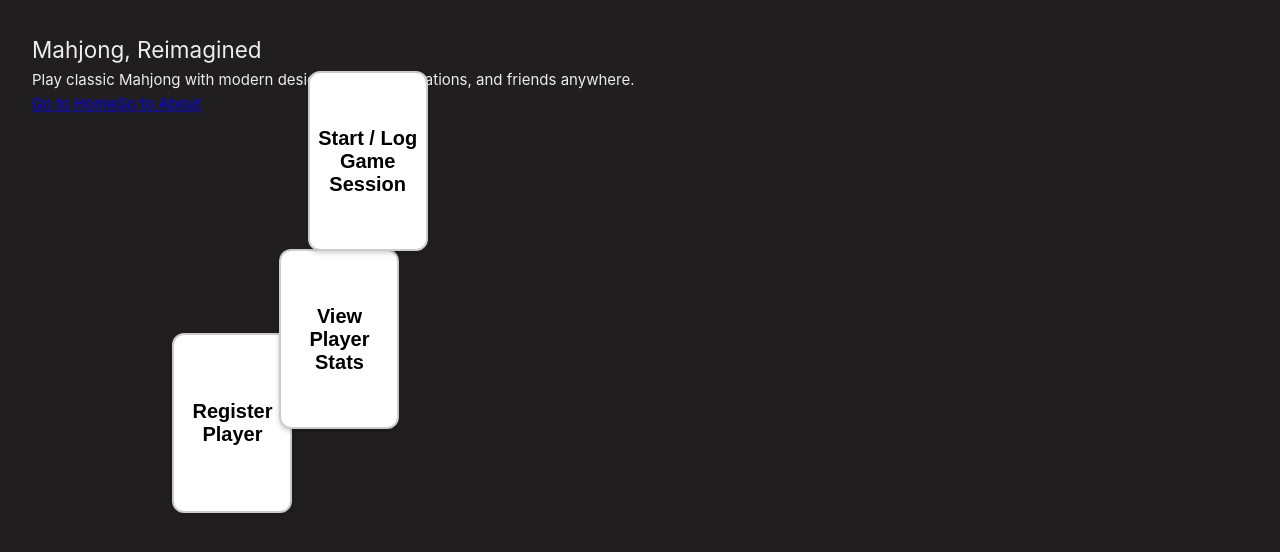
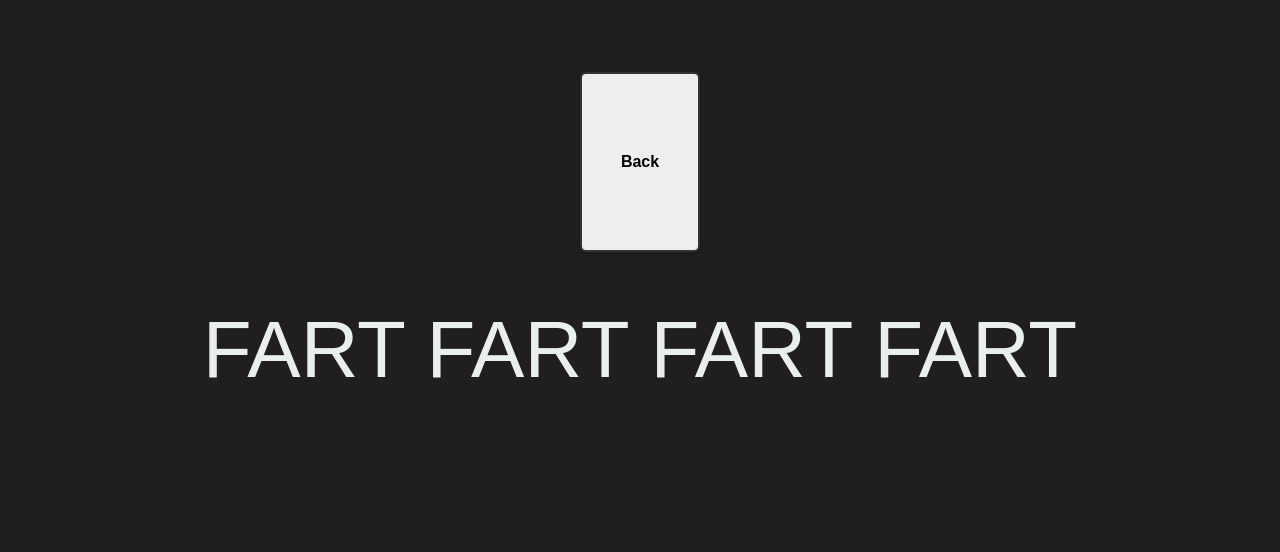
Before and after one commit to dismint/maia, a Vue app: page /start-log-game-session in a window 1280 px wide. Shown: the top 552 px of the page. Built offline with nearby package versions, Linux system fonts and the light colour scheme; the HTML template or start-up script is replaced by a standard one.

Commit message:
add changes

```diff
--- a/src/App.vue
+++ b/src/App.vue
@@ -1,58 +1,36 @@
 <template>
-  <!-- Runaway Buttons -->
-  <div
-    ref="container"
-    class="app-container"
-    @mousemove="onMouseMove"
-  >
+  <!-- Landing page with runaway buttons -->
+  <div v-if="isLandingPage" ref="container" class="app-container" @mousemove="onMouseMove">
     <button
       v-for="(button, index) in buttons"
       :key="index"
-      :style="{
-        position: 'absolute',
-        left: button.x + 'px',
-        top: button.y + 'px'
-      }"
+      :style="{ position: 'absolute', left: button.x + 'px', top: button.y + 'px' }"
       @click="handleClick(index)"
     >
       {{ buttonLabels[index] }}
     </button>
   </div>
 
-  <!-- Partner's content (commented out) -->
-  <div class="">
-    <section class="">
-      <h1 class="">
-        Mahjong, Reimagined
-      </h1>
-      <p class="">
-        Play classic Mahjong with modern design, smooth animations, and friends anywhere.
-      </p>
-
-      <div class="flex justify-center gap-4">
-        <nav>
-          <RouterLink to="/">Go to Home</RouterLink>
-          <RouterLink to="/about">Go to About</RouterLink>
-        </nav>
-        <main>
-          <RouterView />
-        </main>
-      </div>
-    </section>
+  <!-- Router content for other pages -->
+  <div v-else class="router-container">
+    <button class="back-btn" @click="goBack">Back</button>
+    <div class="page-text">
+      <RouterView />
+    </div>
   </div>
 </template>
 
 <script lang="ts">
-import { ref } from 'vue'
+import { ref, computed } from 'vue'
 import { useRunawayButtons } from './useRunawayButtons'
-
-// Partner's imports (commented out)
-import { RouterLink, RouterView } from 'vue-router'
+import { useRouter, useRoute, RouterView } from 'vue-router'
 
 export default {
   setup() {
     const container = ref<HTMLElement | null>(null)
     const { buttons, moveButton } = useRunawayButtons(3)
+    const router = useRouter()
+    const route = useRoute()
 
     const buttonLabels = [
       "Register Player",
@@ -60,14 +38,20 @@ export default {
       "Start / Log Game Session"
     ]
 
-    const buttonMessages = [
-      "Justin watches ryan constantly.",
-      "Justin watching lillia pr0n",
-      "Ouid"
+    const buttonRoutes = [
+      '/register-player',
+      '/view-player-stats',
+      '/start-log-game-session'
     ]
 
+    const isLandingPage = computed(() => route.path === '/')
+
     function handleClick(index: number) {
-      alert(buttonMessages[index])
+      router.push(buttonRoutes[index])
+    }
+
+    function goBack() {
+      router.push('/')
     }
 
     function onMouseMove(event: MouseEvent) {
@@ -81,7 +65,15 @@ export default {
       })
     }
 
-    return { buttons, container, onMouseMove, buttonLabels, handleClick }
+    return {
+      buttons,
+      container,
+      onMouseMove,
+      buttonLabels,
+      handleClick,
+      goBack,
+      isLandingPage
+    }
   },
 }
 </script>
@@ -91,6 +83,7 @@ html, body {
   margin: 0;
   padding: 0;
   overflow: hidden;
+  font-family: sans-serif;
 }
 
 .app-container {
@@ -101,6 +94,7 @@ html, body {
   height: 100vh;
 }
 
+/* Mahjong tile buttons */
 button {
   cursor: pointer;
   transition: left 0.05s, top 0.05s;
@@ -117,4 +111,33 @@ button {
   text-align: center;
   box-shadow: 0 2px 5px rgba(0, 0, 0, 0.2);
 }
+
+/* Back button (small) */
+.back-btn {
+  display: inline-block;
+  margin-bottom: 30px;
+  padding: 8px 16px;
+  font-size: 16px;
+  font-weight: bold;
+  cursor: pointer;
+  border-radius: 6px;
+  border: 2px solid #333;
+  background-color: #eee;
+}
+
+/* Router container */
+.router-container {
+  position: relative;
+  z-index: 10;
+  margin: 40px;
+  text-align: center;
+}
+
+/* Huge page text */
+.page-text {
+  font-size: 80px; /* really big text */
+  font-weight: bold;
+  line-height: 1.2;
+  margin-top: 20px;
+}
 </style>
--- /dev/null
+++ b/src/components/RegisterPlayer.vue
@@ -0,0 +1,11 @@
+<template>
+  <div class="page">
+    PEE PEE PEE PEE
+  </div>
+</template>
+
+<script lang="ts">
+export default {
+  name: "RegisterPlayer",
+};
+</script>
--- /dev/null
+++ b/src/components/StartLogGameSession.vue
@@ -0,0 +1,11 @@
+<template>
+  <div class="page">
+    FART FART FART FART
+  </div>
+</template>
+
+<script lang="ts">
+export default {
+  name: "StartLogGameSession",
+};
+</script>
--- /dev/null
+++ b/src/components/ViewPlayerStats.vue
@@ -0,0 +1,11 @@
+<template>
+  <div class="page">
+    POO POO POO POO
+  </div>
+</template>
+
+<script lang="ts">
+export default {
+  name: "ViewPlayerStats",
+};
+</script>
--- a/src/router/index.ts
+++ b/src/router/index.ts
@@ -5,13 +5,28 @@ const router = createRouter({
   routes: [
     {
       path: '/',
-        name: 'Home',
-        component: () => import('../components/HelloWorld.vue')
+      name: 'Home',
+      component: () => import('../components/HelloWorld.vue')
     },
     {
       path: '/about',
       name: 'About',
       component: () => import('../components/TheWelcome.vue')
+    },
+    {
+      path: '/register-player',
+      name: 'RegisterPlayer',
+      component: () => import('../components/RegisterPlayer.vue')
+    },
+    {
+      path: '/view-player-stats',
+      name: 'ViewPlayerStats',
+      component: () => import('../components/ViewPlayerStats.vue')
+    },
+    {
+      path: '/start-log-game-session',
+      name: 'StartLogGameSession',
+      component: () => import('../components/StartLogGameSession.vue')
     }
   ]
 })
```
